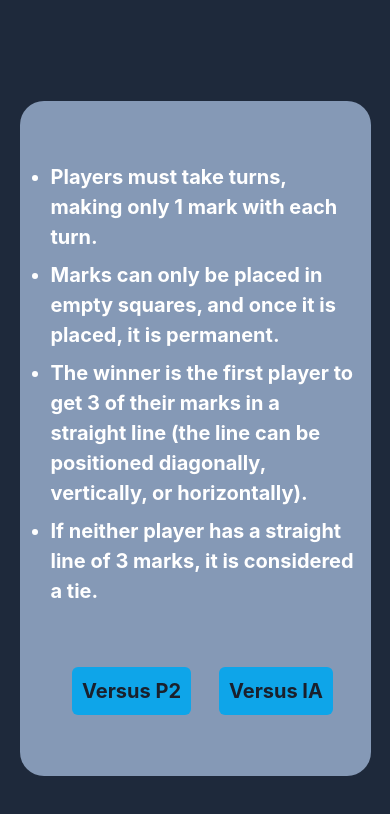
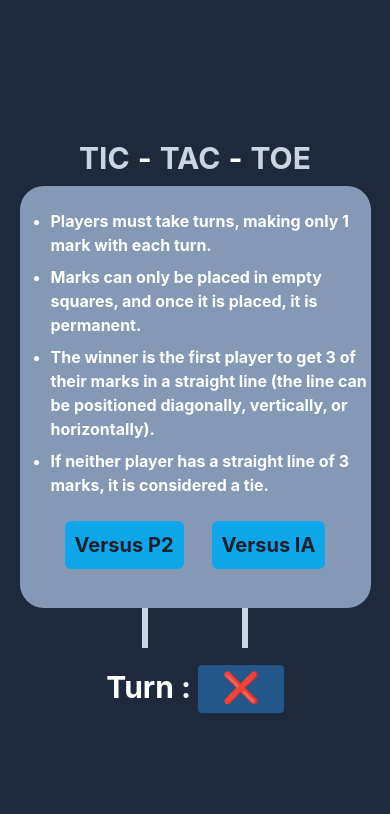
Before and after one commit to Luvwen/Tic-tac-toe, a React (Vite) app: page / in a window 390 px wide. Both pictures are taken after a click on the button "Instructions". Shown: the top 814 px of the page. Built offline with nearby package versions, Linux system fonts and the light colour scheme.

Commit message:
Add tablet size support

```diff
--- a/src/components/SelectOponentModal.tsx
+++ b/src/components/SelectOponentModal.tsx
@@ -20,38 +20,66 @@ export const SelectOponentModal = ({
             borderRadius="24px"
             display="flex"
             flexDirection={['column', 'column']}
-            height={openInstructionsModal ? ['80vh', '30vh'] : ['25vh', '20vh']}
+            height={
+                openInstructionsModal
+                    ? ['50vh', '70vh', '55vh', '50vh', '35vh']
+                    : ['25vh', '25vh', '23vh', '20vh']
+            }
             justifyContent={['space-evenly', 'space-evenly']}
-            pl="15px"
+            pl={['0', '0', '0', '0', '15px']}
             position="absolute"
-            top={openInstructionsModal ? ['12%', '35%'] : ['35%']}
-            width={openInstructionsModal ? ['90vw', '55vw'] : ['80vw', '30vw']}
+            top={
+                openInstructionsModal
+                    ? ['22%', '15%', '20%', '20%', '35%']
+                    : ['35%']
+            }
+            width={
+                openInstructionsModal
+                    ? ['90vw', '75vw', '65vw']
+                    : ['85vw', '75vw', '50vw', '40vw', '35vw']
+            }
             zIndex="15"
         >
             {openInstructionsModal && (
                 <Stack>
-                    <UnorderedList pr="15px" spacing="2">
-                        <ListItem fontSize="xl" fontWeight="bold">
+                    <UnorderedList pl="15px" spacing="2">
+                        <ListItem
+                            fontSize={['md', 'xl', 'xl']}
+                            fontWeight="bold"
+                        >
                             Players must take turns, making only 1 mark with
                             each turn.
                         </ListItem>
-                        <ListItem fontSize="xl" fontWeight="bold">
+                        <ListItem
+                            fontSize={['md', 'xl', 'xl']}
+                            fontWeight="bold"
+                        >
                             Marks can only be placed in empty squares, and once
                             it is placed, it is permanent.
                         </ListItem>
-                        <ListItem fontSize="xl" fontWeight="bold">
+                        <ListItem
+                            fontSize={['md', 'xl', 'xl']}
+                            fontWeight="bold"
+                        >
                             The winner is the first player to get 3 of their
                             marks in a straight line (the line can be positioned
                             diagonally, vertically, or horizontally).
                         </ListItem>
-                        <ListItem fontSize="xl" fontWeight="bold">
+                        <ListItem
+                            fontSize={['md', 'xl', 'xl']}
+                            fontWeight="bold"
+                        >
                             If neither player has a straight line of 3 marks, it
                             is considered a tie.
                         </ListItem>
                     </UnorderedList>
                 </Stack>
             )}
-            <Stack direction={['row']} spacing="7">
+            <Stack
+                direction={['row']}
+                pb={['15px', '10px', '0', '0', '0']}
+                spacing="7"
+            >
                 <Button
                     _hover={{
                         bg: 'hover',
```
